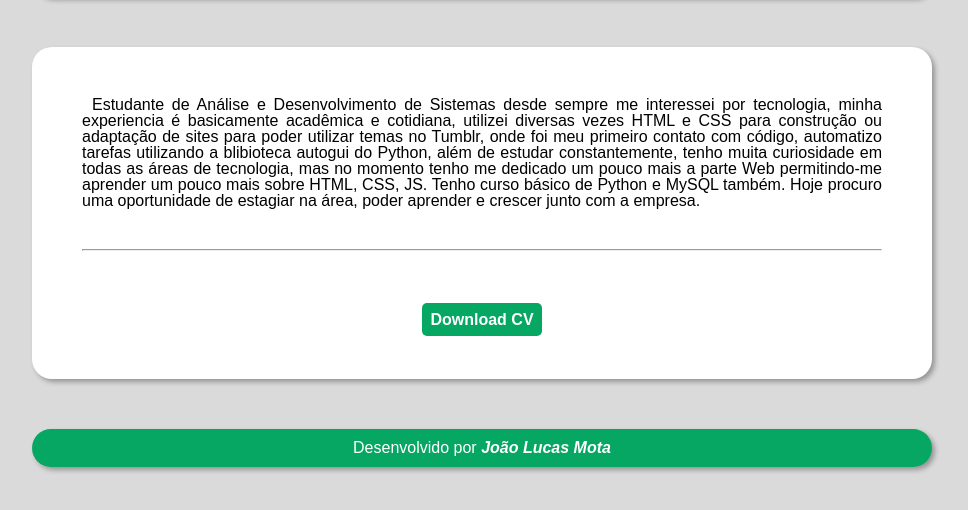
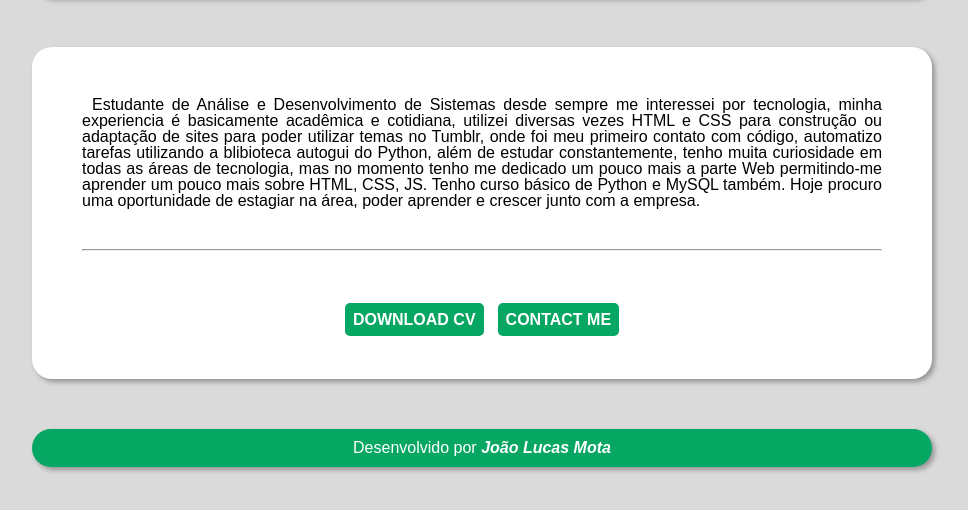
Before and after one commit to joaolucasMota/Curriculo-HTML, a plain HTML site: page index.html in a window 1280 px wide. Shown: the part 408-918 px from the top of the page, without its empty margins (158-1126 px from the left). Drawn offline with Linux system fonts and the light colour scheme.

Commit message:
add box contact me

```diff
--- a/estilo/style.css
+++ b/estilo/style.css
@@ -115,6 +115,7 @@ main {
     color: white;
     border-radius: 5px;
     transition-duration: 1s;
+    margin: 5px;
  }
 
  main > div > a:hover {
--- a/index.html
+++ b/index.html
@@ -26,7 +26,8 @@
         <p>Estudante de Análise e Desenvolvimento de Sistemas desde sempre me interessei por tecnologia, minha experiencia é basicamente acadêmica e cotidiana, utilizei diversas vezes HTML e CSS para construção ou adaptação de sites para poder utilizar temas no Tumblr, onde foi meu primeiro contato com código, automatizo tarefas utilizando a blibioteca autogui do Python, além de estudar constantemente, tenho muita curiosidade em todas as áreas de tecnologia, mas no momento tenho me dedicado um pouco mais a parte Web permitindo-me aprender um pouco mais sobre HTML, CSS, JS. Tenho curso básico de Python e MySQL também. Hoje procuro uma oportunidade de estagiar na área, poder aprender e crescer junto com a empresa.</p>
         <hr>
         <div>
-            <a href="arquivos/curriculo.pdf" download>Download CV</a>
+            <a href="arquivos/curriculo.pdf" download>DOWNLOAD CV</a>
+            <a href="https://wa.me/5511993482318">CONTACT ME</a>
         </div>
     </main>
     <footer>
```
